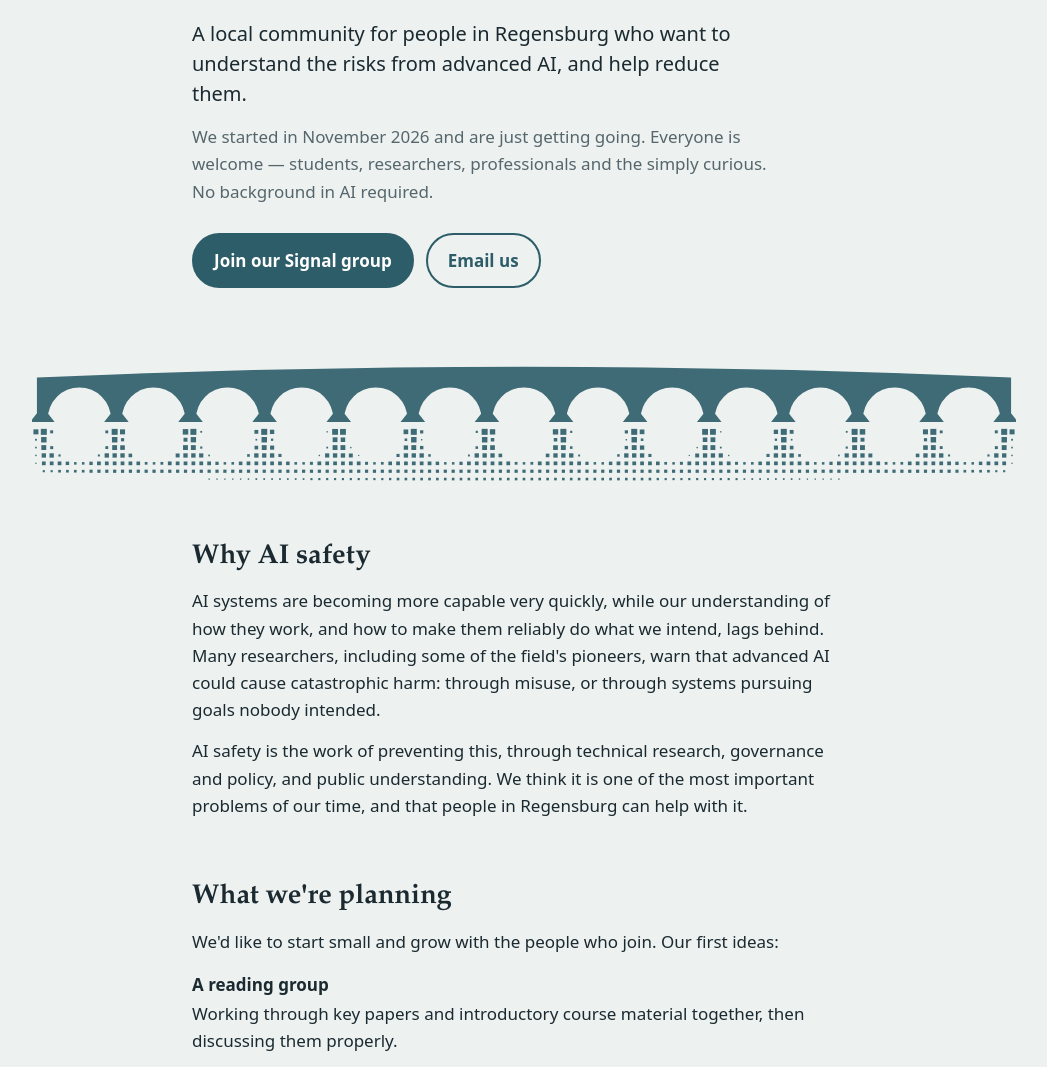
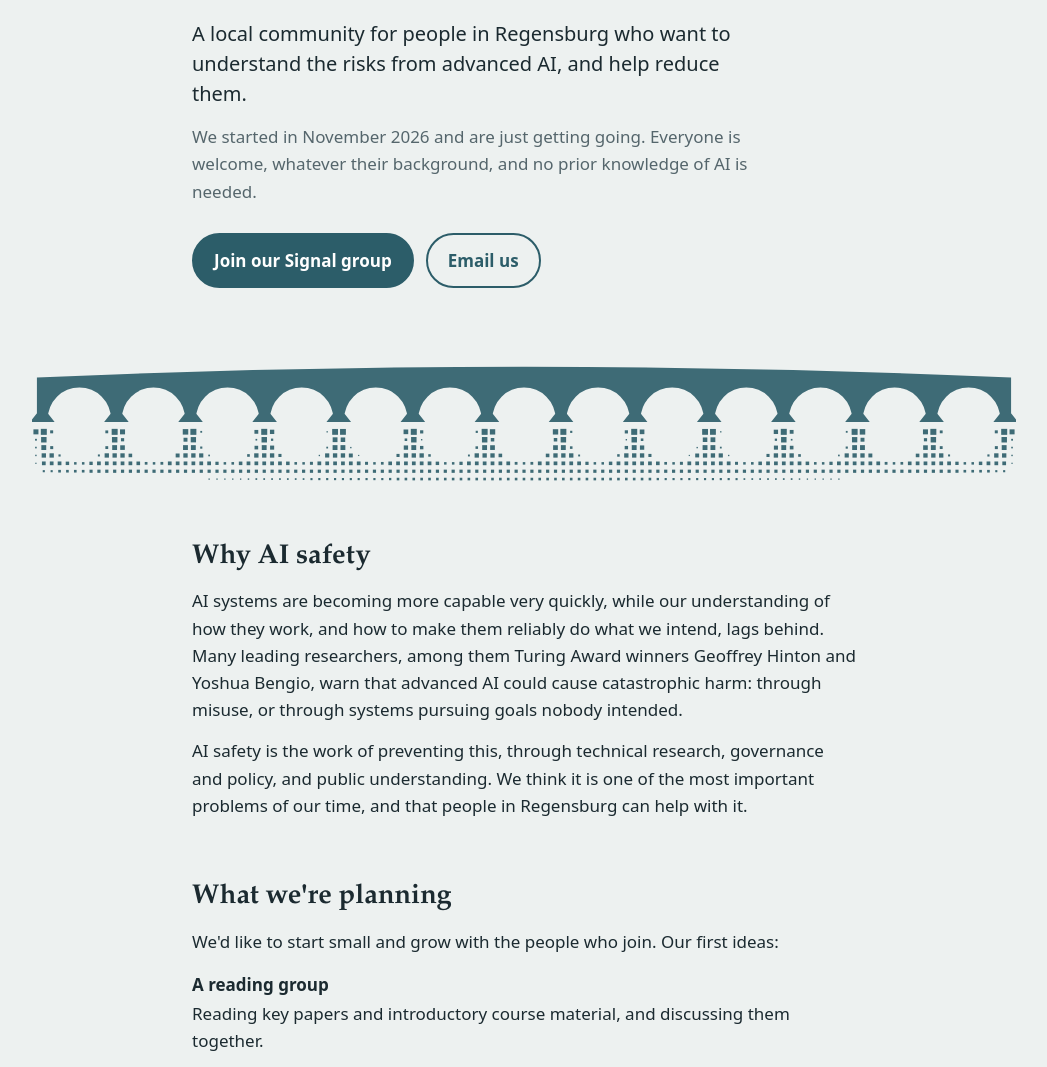
Before and after one commit to AI-Safety-Regensburg/website, a plain HTML site: page index.html in a window 1280 px wide. Shown: the part 184-1251 px from the top of the page, without its empty margins (116-1163 px from the left). Drawn offline with Linux system fonts and the light colour scheme.

Commit message:
Update wording

```diff
--- a/index.html
+++ b/index.html
@@ -36,7 +36,7 @@
     <div class="wrap hero">
       <h1>AI Safety Regensburg</h1>
       <p class="lede">A local community for people in Regensburg who want to understand the risks from advanced AI, and help reduce them.</p>
-      <p class="status">We started in November 2026 and are just getting going. Everyone is welcome — students, researchers, professionals and the simply curious. No background in AI required.</p>
+      <p class="status">We started in November 2026 and are just getting going. Everyone is welcome, whatever their background, and no prior knowledge of AI is needed.</p>
       <div class="actions">
         <a class="button primary" href="https://signal.group/#CjQKINCYFZkQO6L7KZm4gUNabsswxDF5h29oFeSbnHQx3vUCEhA6H4zWNUIIfDEgVIanWDF0">Join our Signal group</a>
         <a class="button secondary" data-email="link" href="#contact">Email us</a>
@@ -50,7 +50,7 @@
     <div class="wrap">
       <section id="why" aria-labelledby="why-h">
         <h2 id="why-h">Why AI safety</h2>
-        <p>AI systems are becoming more capable very quickly, while our understanding of how they work, and how to make them reliably do what we intend, lags behind. Many researchers, including some of the field's pioneers, warn that advanced AI could cause catastrophic harm: through misuse, or through systems pursuing goals nobody intended.</p>
+        <p>AI systems are becoming more capable very quickly, while our understanding of how they work, and how to make them reliably do what we intend, lags behind. Many leading researchers, among them Turing Award winners Geoffrey Hinton and Yoshua Bengio, warn that advanced AI could cause catastrophic harm: through misuse, or through systems pursuing goals nobody intended.</p>
         <p>AI safety is the work of preventing this, through technical research, governance and policy, and public understanding. We think it is one of the most important problems of our time, and that people in Regensburg can help with it.</p>
       </section>
 
@@ -59,7 +59,7 @@
         <p>We'd like to start small and grow with the people who join. Our first ideas:</p>
         <dl class="plans">
           <dt>A reading group</dt>
-          <dd>Working through key papers and introductory course material together, then discussing them properly.</dd>
+          <dd>Reading key papers and introductory course material, and discussing them together.</dd>
           <dt>Talks and watch parties</dt>
           <dd>Talks by researchers, and screenings of online talks from <a href="https://safeaigermany.org/">Safe AI Germany</a>, followed by discussion.</dd>
           <dt>Informal meetups</dt>
```
